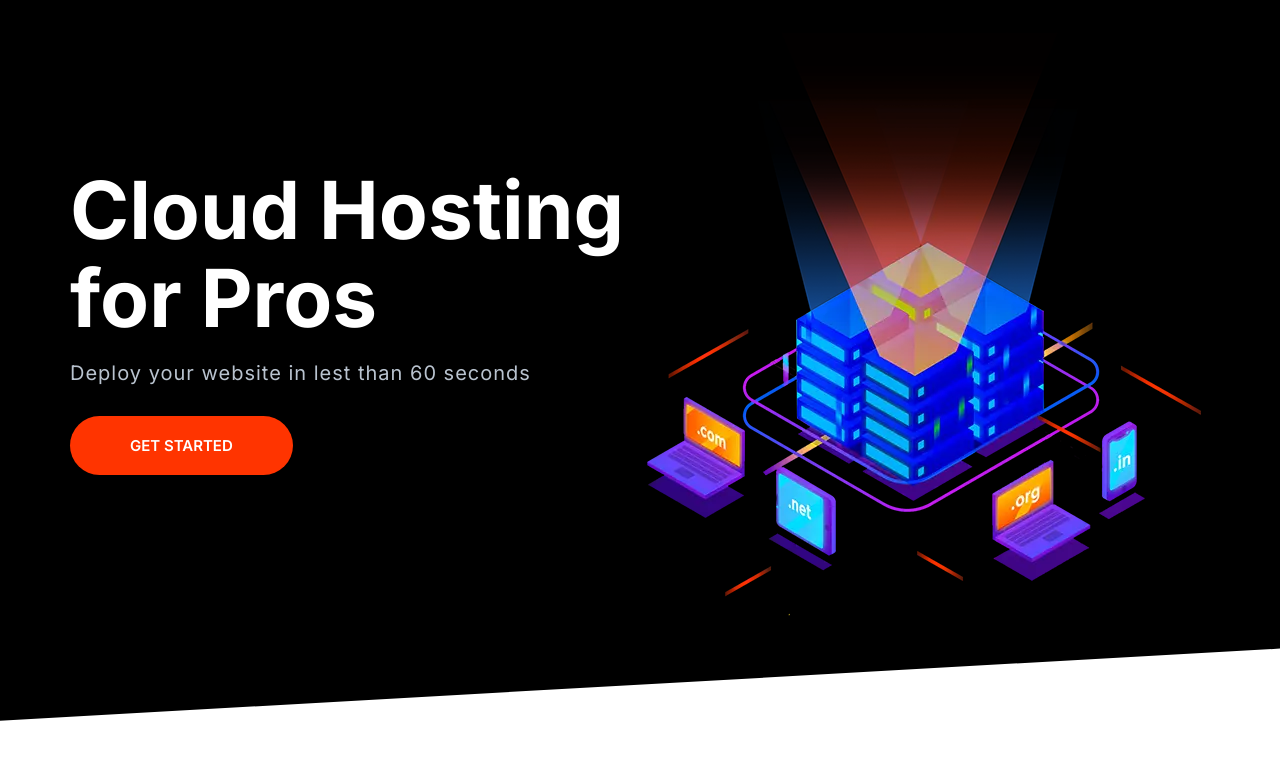
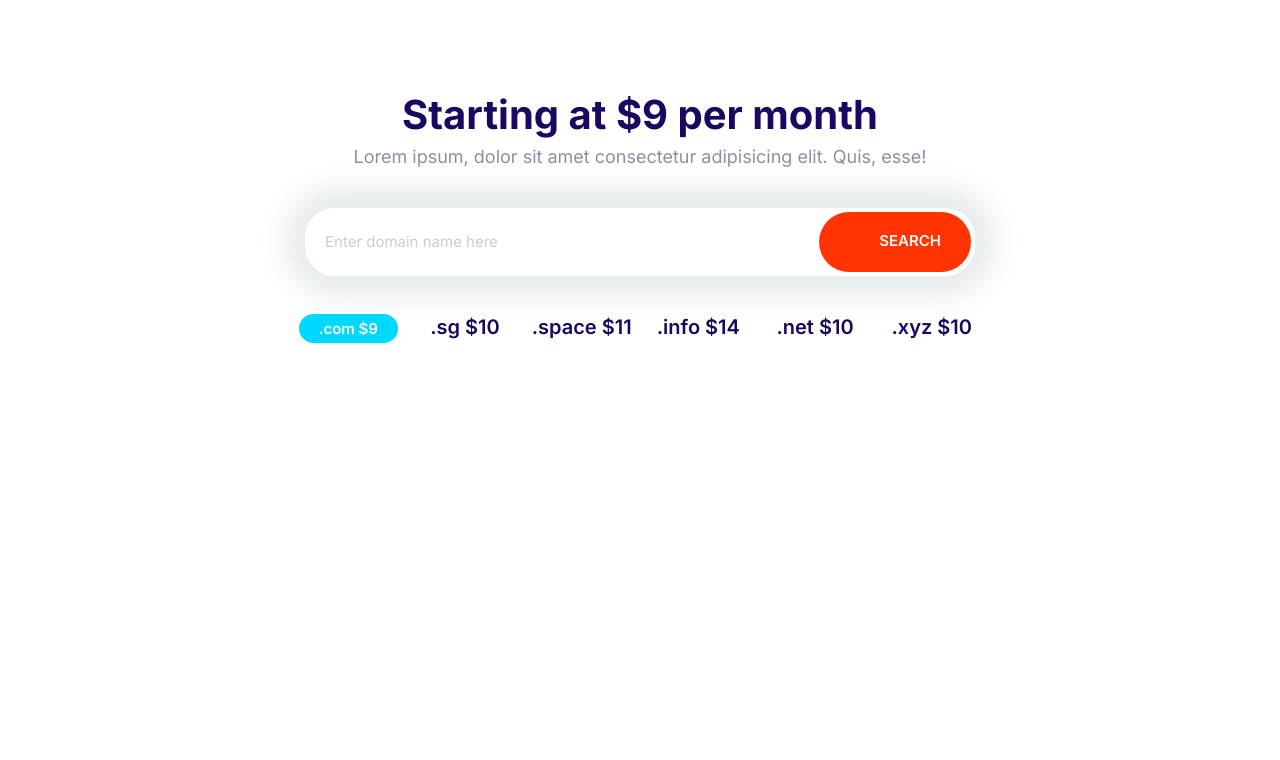
Before and after one commit to Oenghuswalsh/moshify, a plain HTML site: page index.html in a window 1280 px wide. Drawn offline with Linux system fonts and the light colour scheme.

Commit message:
Build domain block component.

```diff
--- a/css/styles.css
+++ b/css/styles.css
@@ -203,10 +203,18 @@ a {
   font-size: 1.8rem;
   font-weight: 600;
   margin: 1rem 0;
+  outline: 0;
   padding: 2rem 3rem;
   text-align: center;
   text-transform: uppercase;
   white-space: nowrap;
+}
+
+.btn .icon {
+  width: 2rem;
+  height: 2rem;
+  margin-right: 1rem;
+  vertical-align: middle;
 }
 
 .btn--primary {
@@ -284,7 +292,7 @@ a {
 .input-group .input {
   border: 0;
   flex-grow: 1;
-  padding: 1.5rem 1rem;
+  padding: 1.5rem 2rem;
 }
 
 .input-group .btn {
@@ -692,3 +700,29 @@ a {
       align-self: center;
     }
   }
+
+  /* Domain Block */
+
+  .block-domain .input-group {
+    box-shadow: 0 0 30px 20px #e6ebee;
+    border: 0;
+    margin: 4rem auto;
+    max-width: 670px;
+  }
+
+  .block-domain__prices {
+    display: grid;
+    grid-template-columns: repeat(3, 1fr);
+    grid-template-rows: repeat(2, 6rem);
+    font-size: 2rem;
+    font-weight: 600;
+    justify-items: center;
+    max-width: 700px;
+    margin: 0 auto;
+  }
+
+  @media screen and (min-width: 768px) {
+    .block-domain__prices {
+      grid-template-columns: repeat(auto-fit, minmax(10rem, 1fr));
+    }
+  }
--- a/index.html
+++ b/index.html
@@ -15,27 +15,29 @@
     <link rel="stylesheet" href="css/styles.css" />
   </head>
   <body>
-    <section class="block block--dark block--skewed-left hero">
-      <div class="container grid grid--1x2">
-        <header class="block__header hero__content">
-          <h1 class="block__heading">Cloud Hosting for Pros</h1>
-          <p class="hero__tagline">
-            Deploy your website in lest than 60 seconds
-          </p>
-          <a href="" class="btn btn--accent btn--stretched">Get Started</a>
-        </header>
-        <picture>
-          <source
-            type="image/webp"
-            srcset="images/banner.webp 1x, images/banner@2x.webp 2x"
-          />
-          <source
-            type="image/png"
-            srcset="images/banner.png 1x, images/banner@2x.png 2x"
-          />
-          <img class="hero__image" src="images/banner.png" alt="" />
-        </picture>
+    <section class="block container block-domain">
+      <header class="block__header">
+        <h2>Starting at $9 per month</h2>
+        <p>
+          Lorem ipsum, dolor sit amet consectetur adipisicing elit. Quis, esse!
+        </p>
+      </header>
+      <div class="input-group">
+        <input type="text" class="input" placeholder="Enter domain name here" />
+        <button class="btn btn--accent">
+          <svg class="icon icon--white">
+            <use xlink:href="images/sprite.svg#search"></use></svg
+          >Search
+        </button>
       </div>
+      <ul class="list block-domain__prices">
+        <li><span class="badge badge--secondary">.com $9</span></li>
+        <li>.sg $10</li>
+        <li>.space $11</li>
+        <li>.info $14</li>
+        <li>.net $10</li>
+        <li>.xyz $10</li>
+      </ul>
     </section>
     <script src="js/main.js"></script>
   </body>
```
Also changed, not shown: css/components/domain_block.html (added, +22 -0 lines).
